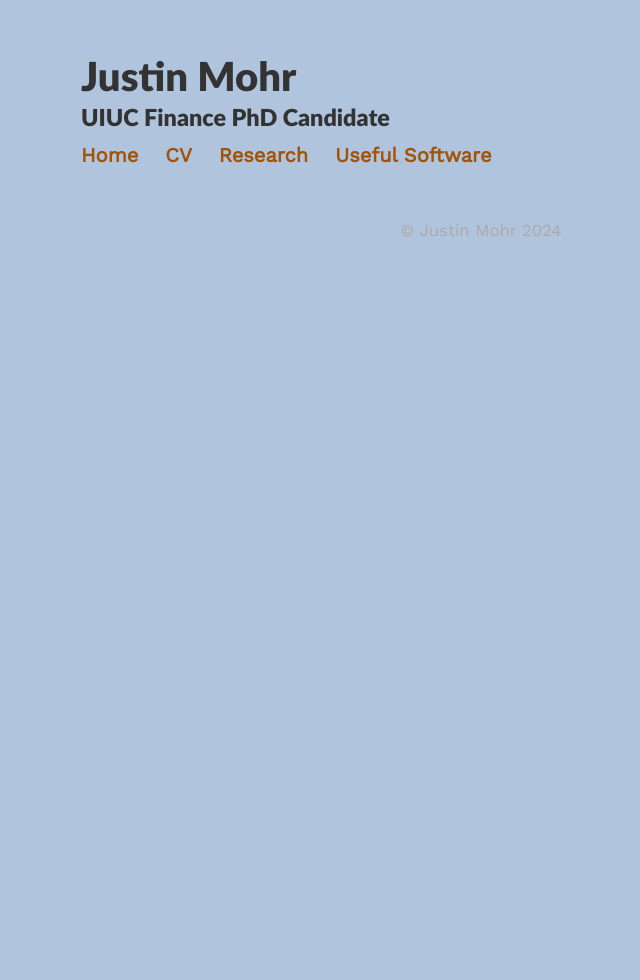
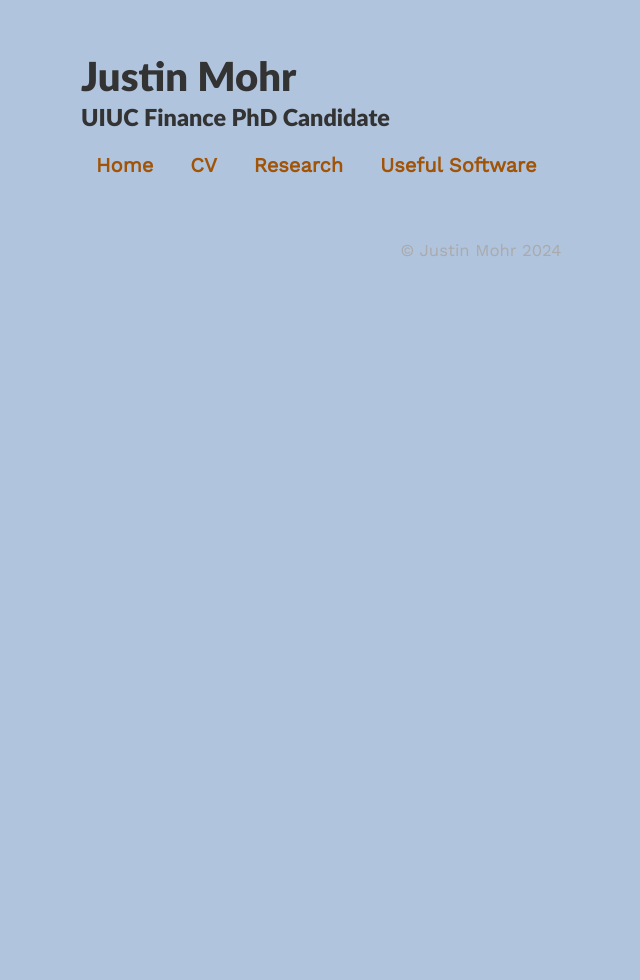
Before and after one commit to justin-mohr/justin-mohr.github.io, a Jekyll site: the page built from archive.html, in a window 1280 px wide. Shown: the whole page, without its empty margins (159-799 px from the left). Built offline with Jekyll 4.4.1, drawn with Linux system fonts in a browser that asks for light colours; nearby versions of some CDN libraries.

Commit message:
Update style.scss

```diff
--- a/assets/css/_sass/style.scss
+++ b/assets/css/_sass/style.scss
@@ -160,15 +160,23 @@
 .divider {
   margin: 1em;
 }
-/* Horizontal scrolling navbar. From: https://iamsteve.me/blog/horizontal-scrolling-responsive-menu */
 .scroll {
   white-space: nowrap;
-  overflow-x: scroll;
+  overflow-x: auto;
   -webkit-overflow-scrolling: touch;
-  }
+  -ms-overflow-style: -ms-autohiding-scrollbar;
+  padding: 0; /* Remove any padding around the scroll container */
+}
 
-/*.scroll::-webkit-scrollbar {
-  display: none; }*/
+
+/* Add styling for the links inside the scroll container */
+.scroll a {
+  display: inline-block; /* Make links behave like inline-blocks */
+  margin: 0 5px; /* Reduce the margin between links to make them closer */
+  text-decoration: none; /* Remove underline from links */
+  padding: 10px; /* Optional: Add padding inside the link boxes */
+  border-radius: 4px; /* Optional: Add rounded corners */
+}
 
 /* Button */
 .simplebutton {
```
